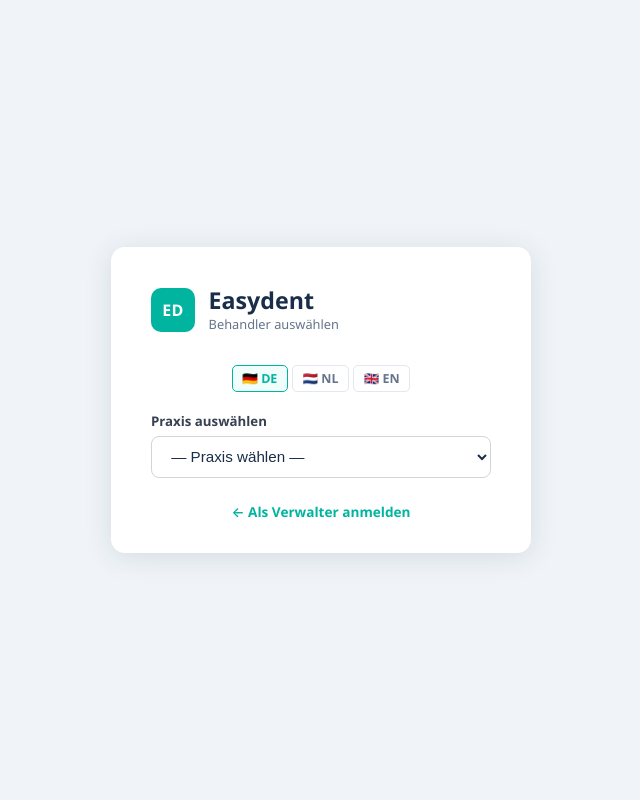
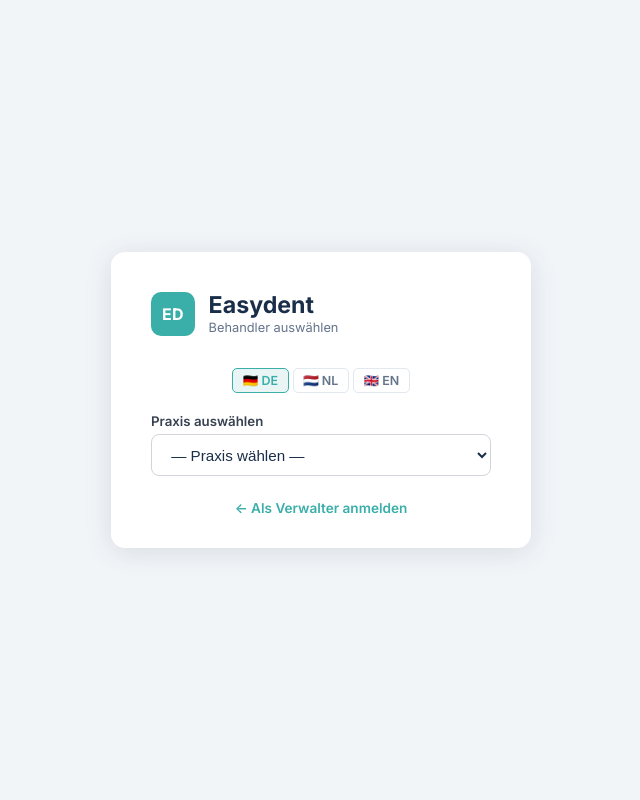
Before and after one commit to DoetsYoC/Easydent, a PHP site: page /easydent/auth/practitioner.php in a window 1280 px wide. Shown: the whole page, without its empty margins (319-959 px from the left). Run offline with PHP 8.4, Linux system fonts and the light colour scheme; data that the repository does not hold is empty; a stand-in replaces the project's code that opens the database connection; some libraries are stand-ins or nearby versions.

Commit message:
ISSUE-14: verfijnde stijl — Inter font, zachtere teal #3aafa9, betere typografie

```diff
--- a/auth/_auth.css.php
+++ b/auth/_auth.css.php
@@ -1,7 +1,9 @@
+@import url('https://fonts.googleapis.com/css2?family=Inter:wght@400;500;600;700&display=swap');
 *, *::before, *::after { box-sizing: border-box; margin: 0; padding: 0; }
 body {
-  font-family: 'Segoe UI', system-ui, -apple-system, sans-serif;
-  background: #f0f4f8;
+  font-family: 'Inter', 'Segoe UI', system-ui, -apple-system, sans-serif;
+  -webkit-font-smoothing: antialiased;
+  background: #f2f5f8;
   min-height: 100vh;
   display: flex;
   align-items: center;
@@ -25,7 +27,7 @@ body {
 }
 .logo-mark {
   width: 44px; height: 44px;
-  background: #00b4a0;
+  background: #3aafa9;
   border-radius: 10px;
   display: flex; align-items: center; justify-content: center;
   color: #fff; font-weight: 800; font-size: 1rem;
@@ -68,7 +70,7 @@ select {
 }
 input:focus, select:focus {
   outline: none;
-  border-color: #00b4a0;
+  border-color: #3aafa9;
   box-shadow: 0 0 0 3px rgba(0,180,160,.15);
 }
 .btn {
@@ -86,7 +88,7 @@ input:focus, select:focus {
 }
 .btn:active { transform: scale(.98); }
 .btn:hover  { opacity: .88; }
-.btn-primary  { background: #00b4a0; color: #fff; margin-top: .25rem; }
+.btn-primary  { background: #3aafa9; color: #fff; margin-top: .25rem; }
 .btn-secondary { background: #1a2e4a; color: #fff; margin-top: .5rem; }
 .btn-outline  {
   background: transparent;
@@ -94,7 +96,7 @@ input:focus, select:focus {
   color: #374151;
   margin-top: .5rem;
 }
-.btn-outline:hover { border-color: #00b4a0; color: #00b4a0; opacity: 1; }
+.btn-outline:hover { border-color: #3aafa9; color: #3aafa9; opacity: 1; }
 
 .auth-footer {
   margin-top: 1.5rem;
@@ -103,7 +105,7 @@ input:focus, select:focus {
   color: #64748b;
 }
 .auth-footer a {
-  color: #00b4a0;
+  color: #3aafa9;
   text-decoration: none;
   font-weight: 600;
 }
@@ -129,9 +131,9 @@ input:focus, select:focus {
   transition: border-color .15s, background .15s;
 }
 .practitioner-btn:hover {
-  border-color: #00b4a0;
-  background: #f0fdfa;
-  color: #00b4a0;
+  border-color: #3aafa9;
+  background: #e8f5f4;
+  color: #3aafa9;
 }
 .practitioner-btn .initials {
   display: block;
@@ -159,7 +161,7 @@ input:focus, select:focus {
   background: #fff;
   transition: background .15s, border-color .15s;
 }
-.pin-dot.filled { background: #00b4a0; border-color: #00b4a0; }
+.pin-dot.filled { background: #3aafa9; border-color: #3aafa9; }
 
 .pin-pad {
   display: grid;
@@ -181,7 +183,7 @@ input:focus, select:focus {
   transition: background .1s, border-color .1s;
   user-select: none;
 }
-.pin-key:hover  { background: #f0fdfa; border-color: #00b4a0; }
+.pin-key:hover  { background: #e8f5f4; border-color: #3aafa9; }
 .pin-key:active { background: #ccfbf1; }
 .pin-key.del    { font-size: .85rem; color: #ef4444; }
 
@@ -192,5 +194,5 @@ input:focus, select:focus {
   text-decoration: none; color: #64748b; border: 1.5px solid #e2e8f0;
   transition: all .15s;
 }
-.lang-btn:hover { border-color: #00b4a0; color: #00b4a0; }
-.lang-btn.lang-active { border-color: #00b4a0; color: #00b4a0; background: #f0fdfa; }
+.lang-btn:hover { border-color: #3aafa9; color: #3aafa9; }
+.lang-btn.lang-active { border-color: #3aafa9; color: #3aafa9; background: #e8f5f4; }
--- a/index.php
+++ b/index.php
@@ -20,8 +20,8 @@ $lang = currentLang();
 <title>Easydent — <?= __('app_subtitle') ?></title>
 <style>
 *, *::before, *::after { box-sizing: border-box; margin: 0; padding: 0; }
-:root { --navy: #1a2e4a; --teal: #00b4a0; --teal-l: #f0fdfa; --gray-2: #f1f5f9; --gray-3: #e2e8f0; --gray-5: #64748b; }
-body { font-family: 'Segoe UI', system-ui, sans-serif; background: var(--gray-2); color: var(--navy); min-height: 100vh; }
+:root { --navy: #1a2e4a; --teal: #3aafa9; --teal-l: #e8f5f4; --gray-2: #f1f5f9; --gray-3: #e2e8f0; --gray-5: #64748b; }
+body { font-family: 'Inter', 'Segoe UI', system-ui, sans-serif; background: var(--gray-2); color: var(--navy); min-height: 100vh; -webkit-font-smoothing: antialiased; }
 header { background: var(--navy); padding: .9rem 1.5rem; display: flex; align-items: center; justify-content: space-between; }
 .header-logo { display: flex; align-items: center; gap: .65rem; color: #fff; text-decoration: none; }
 .logo-mark { width: 34px; height: 34px; background: var(--teal); border-radius: 7px; display: flex; align-items: center; justify-content: center; font-weight: 800; font-size: .85rem; color: #fff; }
```
Also changed, not shown: admin/_layout.php (+23 -15 lines), agenda.php (+5 -2 lines), behandeling.php (+6 -3 lines).
